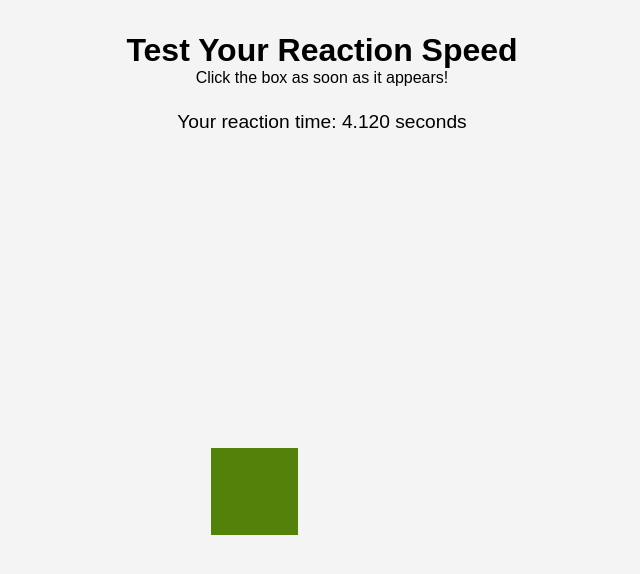
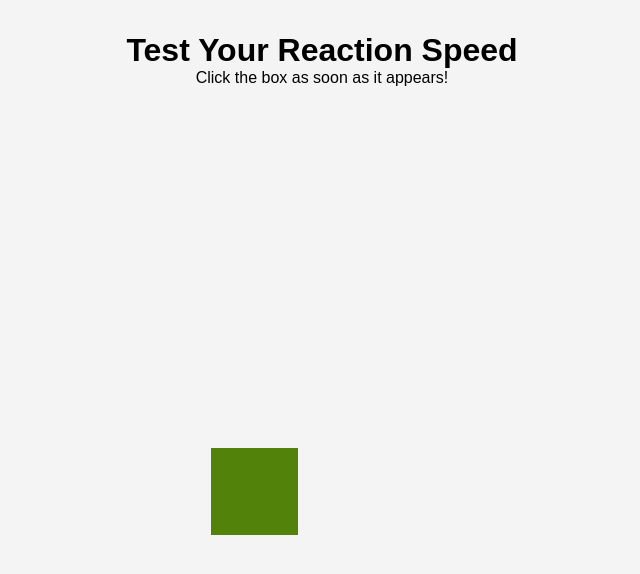
Before and after one commit to vaibhavpatidarbhoot/ass-2-reaction-box, a plain HTML site: page index.html in a window 1280 px wide. Both pictures are taken after a click on the element 773 px from the left and 171 px from the top of the page. Shown: the whole page, without its empty margins (318-958 px from the left). Drawn offline with Linux system fonts and the light colour scheme.

Commit message:
Update index.html

```diff
--- a/index.html
+++ b/index.html
@@ -24,11 +24,6 @@
       margin-top: 2rem;
     }
 
-    #result {
-      margin-top: 1.5rem;
-      font-size: 1.2rem;
-    }
-
     .box {
       position: absolute;
       cursor: pointer;
@@ -38,10 +33,8 @@
 <body>
   <h1>Test Your Reaction Speed</h1>
   <p>Click the box as soon as it appears!</p>
-  <p id="result"></p>
 
   <script>
-    const result = document.getElementById("result");
     let box = null;
     let startTime = 0;
 
@@ -79,7 +72,7 @@
 
       box.addEventListener("click", () => {
         const reactionTime = (Date.now() - startTime) / 1000;
-        result.textContent = `Your reaction time: ${reactionTime.toFixed(3)} seconds`;
+        alert(`Your reaction time: ${reactionTime.toFixed(3)} seconds`);
         createBox(); // show next box immediately
       });
     }
```
